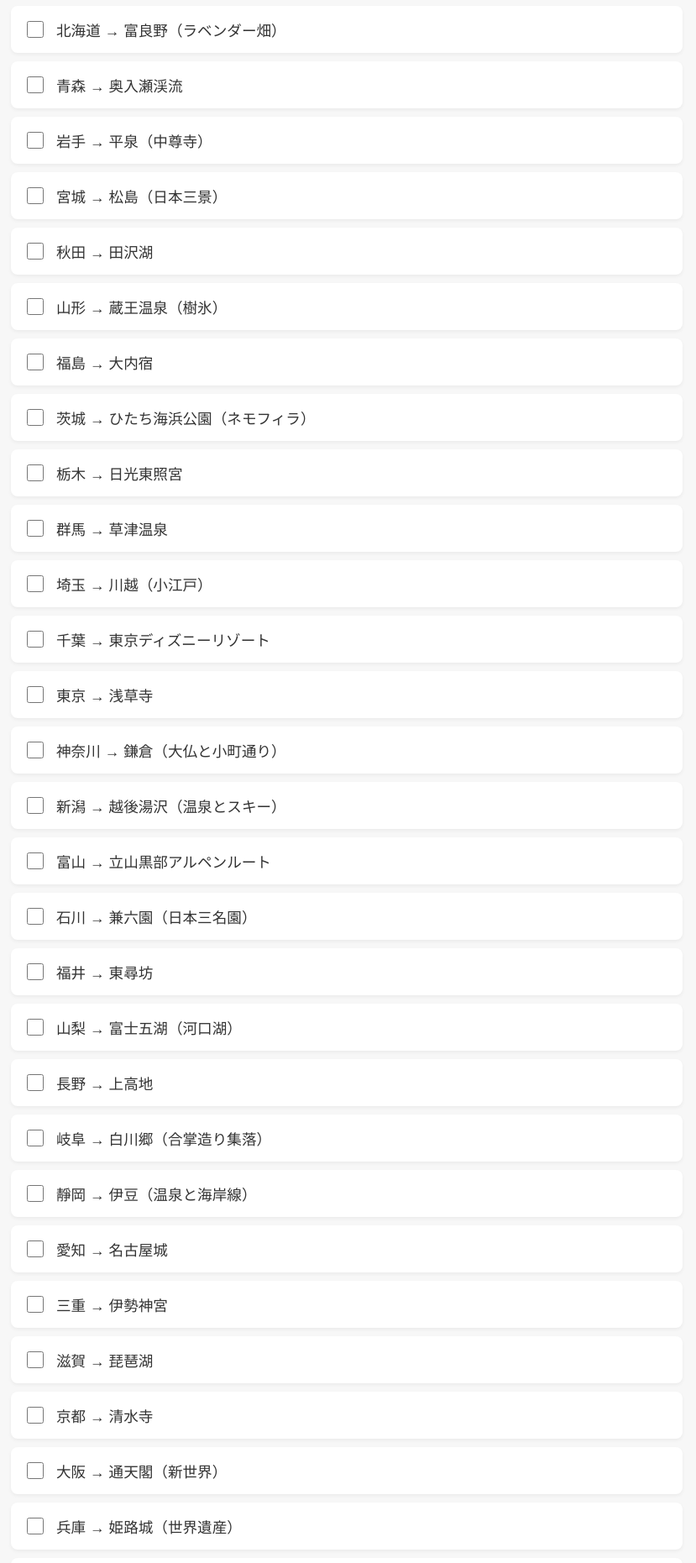
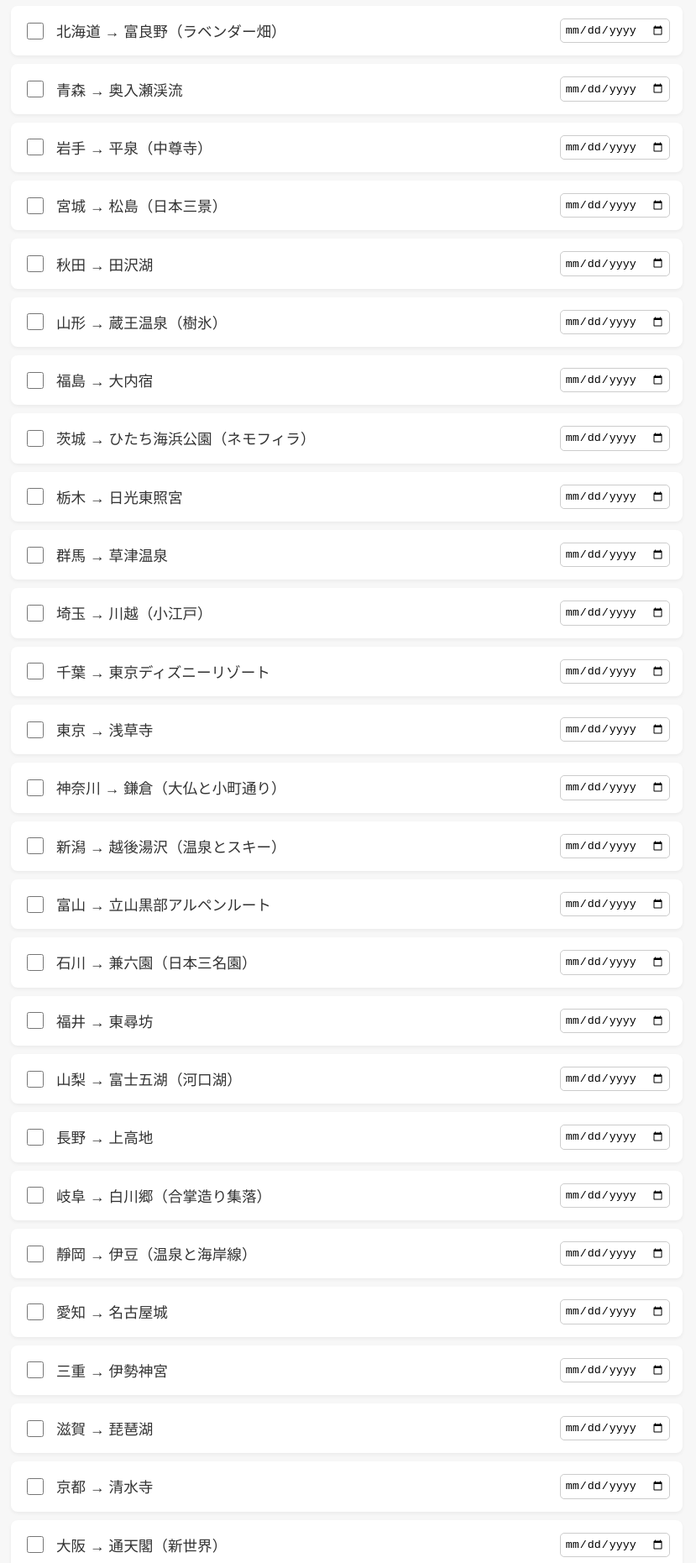
Before and after one commit to YungRuJeng/Japan-travel-checklist, a plain HTML site: page index.html in a window 1280 px wide. Shown: the part 300-2161 px from the top of the page at 84% size, without its empty margins (227-1056 px from the left). Drawn offline with Linux system fonts and the light colour scheme.

Commit message:
Update index.html with full content

```diff
--- a/index.html
+++ b/index.html
@@ -49,6 +49,12 @@
             width: 20px;
             height: 20px;
             cursor: pointer;
+        }
+        input[type="date"] {
+            margin-left: 15px;
+            padding: 5px;
+            border: 1px solid #ccc;
+            border-radius: 5px;
         }
         label {
             cursor: pointer;
@@ -114,212 +120,261 @@
         <div class="location">
             <input type="checkbox" id="hokkaido">
             <label for="hokkaido">北海道 → 富良野（ラベンダー畑）</label>
+            <input type="date" class="date-input">
         </div>
         <div class="location">
             <input type="checkbox" id="aomori">
             <label for="aomori">青森 → 奥入瀬渓流</label>
+            <input type="date" class="date-input">
         </div>
         <div class="location">
             <input type="checkbox" id="iwate">
             <label for="iwate">岩手 → 平泉（中尊寺）</label>
+            <input type="date" class="date-input">
         </div>
         <div class="location">
             <input type="checkbox" id="miyagi">
             <label for="miyagi">宮城 → 松島（日本三景）</label>
+            <input type="date" class="date-input">
         </div>
         <div class="location">
             <input type="checkbox" id="akita">
             <label for="akita">秋田 → 田沢湖</label>
+            <input type="date" class="date-input">
         </div>
         <div class="location">
             <input type="checkbox" id="yamagata">
             <label for="yamagata">山形 → 蔵王温泉（樹氷）</label>
+            <input type="date" class="date-input">
         </div>
         <div class="location">
             <input type="checkbox" id="fukushima">
             <label for="fukushima">福島 → 大内宿</label>
+            <input type="date" class="date-input">
         </div>
         <div class="location">
             <input type="checkbox" id="ibaraki">
             <label for="ibaraki">茨城 → ひたち海浜公園（ネモフィラ）</label>
+            <input type="date" class="date-input">
         </div>
         <div class="location">
             <input type="checkbox" id="tochigi">
             <label for="tochigi">栃木 → 日光東照宮</label>
+            <input type="date" class="date-input">
         </div>
         <div class="location">
             <input type="checkbox" id="gunma">
             <label for="gunma">群馬 → 草津温泉</label>
+            <input type="date" class="date-input">
         </div>
         <div class="location">
             <input type="checkbox" id="saitama">
             <label for="saitama">埼玉 → 川越（小江戸）</label>
+            <input type="date" class="date-input">
         </div>
         <div class="location">
             <input type="checkbox" id="chiba">
             <label for="chiba">千葉 → 東京ディズニーリゾート</label>
+            <input type="date" class="date-input">
         </div>
         <div class="location">
             <input type="checkbox" id="tokyo">
             <label for="tokyo">東京 → 浅草寺</label>
+            <input type="date" class="date-input">
         </div>
         <div class="location">
             <input type="checkbox" id="kanagawa">
             <label for="kanagawa">神奈川 → 鎌倉（大仏と小町通り）</label>
+            <input type="date" class="date-input">
         </div>
         <div class="location">
             <input type="checkbox" id="niigata">
             <label for="niigata">新潟 → 越後湯沢（温泉とスキー）</label>
+            <input type="date" class="date-input">
         </div>
         <div class="location">
             <input type="checkbox" id="toyama">
             <label for="toyama">富山 → 立山黒部アルペンルート</label>
+            <input type="date" class="date-input">
         </div>
         <div class="location">
             <input type="checkbox" id="ishikawa">
             <label for="ishikawa">石川 → 兼六園（日本三名園）</label>
+            <input type="date" class="date-input">
         </div>
         <div class="location">
             <input type="checkbox" id="fukui">
             <label for="fukui">福井 → 東尋坊</label>
+            <input type="date" class="date-input">
         </div>
         <div class="location">
             <input type="checkbox" id="yamanashi">
             <label for="yamanashi">山梨 → 富士五湖（河口湖）</label>
+            <input type="date" class="date-input">
         </div>
         <div class="location">
             <input type="checkbox" id="nagano">
             <label for="nagano">長野 → 上高地</label>
+            <input type="date" class="date-input">
         </div>
         <div class="location">
             <input type="checkbox" id="gifu">
             <label for="gifu">岐阜 → 白川郷（合掌造り集落）</label>
+            <input type="date" class="date-input">
         </div>
         <div class="location">
             <input type="checkbox" id="shizuoka">
             <label for="shizuoka">靜岡 → 伊豆（温泉と海岸線）</label>
+            <input type="date" class="date-input">
         </div>
         <div class="location">
             <input type="checkbox" id="aichi">
             <label for="aichi">愛知 → 名古屋城</label>
+            <input type="date" class="date-input">
         </div>
         <div class="location">
             <input type="checkbox" id="mie">
             <label for="mie">三重 → 伊勢神宮</label>
+            <input type="date" class="date-input">
         </div>
         <div class="location">
             <input type="checkbox" id="shiga">
             <label for="shiga">滋賀 → 琵琶湖</label>
+            <input type="date" class="date-input">
         </div>
         <div class="location">
             <input type="checkbox" id="kyoto">
             <label for="kyoto">京都 → 清水寺</label>
+            <input type="date" class="date-input">
         </div>
         <div class="location">
             <input type="checkbox" id="osaka">
             <label for="osaka">大阪 → 通天閣（新世界）</label>
+            <input type="date" class="date-input">
         </div>
         <div class="location">
             <input type="checkbox" id="hyogo">
             <label for="hyogo">兵庫 → 姫路城（世界遺産）</label>
+            <input type="date" class="date-input">
         </div>
         <div class="location">
             <input type="checkbox" id="nara">
             <label for="nara">奈良 → 東大寺（大仏）</label>
+            <input type="date" class="date-input">
         </div>
         <div class="location">
             <input type="checkbox" id="wakayama">
             <label for="wakayama">和歌山 → 熊野古道</label>
+            <input type="date" class="date-input">
         </div>
         <div class="location">
             <input type="checkbox" id="tottori">
             <label for="tottori">鳥取 → 鳥取砂丘</label>
+            <input type="date" class="date-input">
         </div>
         <div class="location">
             <input type="checkbox" id="shimane">
             <label for="shimane">島根 → 出雲大社</label>
+            <input type="date" class="date-input">
         </div>
         <div class="location">
             <input type="checkbox" id="okayama">
             <label for="okayama">岡山 → 倉敷美觀地区</label>
+            <input type="date" class="date-input">
         </div>
         <div class="location">
             <input type="checkbox" id="hiroshima">
             <label for="hiroshima">広島 → 厳島神社（宮島）</label>
+            <input type="date" class="date-input">
         </div>
         <div class="location">
             <input type="checkbox" id="yamaguchi">
             <label for="yamaguchi">山口 → 角島大橋</label>
+            <input type="date" class="date-input">
         </div>
         <div class="location">
             <input type="checkbox" id="tokushima">
             <label for="tokushima">徳島 → 鳴門の渦潮</label>
+            <input type="date" class="date-input">
         </div>
         <div class="location">
             <input type="checkbox" id="kagawa">
             <label for="kagawa">香川 → 金刀比羅宮（こんぴらさん）</label>
+            <input type="date" class="date-input">
         </div>
         <div class="location">
             <input type="checkbox" id="ehime">
             <label for="ehime">愛媛 → 道後温泉</label>
+            <input type="date" class="date-input">
         </div>
         <div class="location">
             <input type="checkbox" id="kochi">
             <label for="kochi">高知 → 桂浜</label>
+            <input type="date" class="date-input">
         </div>
         <div class="location">
             <input type="checkbox" id="fukuoka">
             <label for="fukuoka">福岡 → 太宰府天満宮</label>
+            <input type="date" class="date-input">
         </div>
         <div class="location">
             <input type="checkbox" id="saga">
             <label for="saga">佐賀 → 有田陶器市</label>
+            <input type="date" class="date-input">
         </div>
         <div class="location">
             <input type="checkbox" id="nagasaki">
             <label for="nagasaki">長崎 → グラバー園</label>
+            <input type="date" class="date-input">
         </div>
         <div class="location">
             <input type="checkbox" id="kumamoto">
             <label for="kumamoto">熊本 → 熊本城</label>
+            <input type="date" class="date-input">
         </div>
         <div class="location">
             <input type="checkbox" id="oita">
             <label for="oita">大分 → 別府温泉</label>
+            <input type="date" class="date-input">
         </div>
         <div class="location">
             <input type="checkbox" id="miyazaki">
             <label for="miyazaki">宮崎 → 高千穂峡</label>
+            <input type="date" class="date-input">
         </div>
         <div class="location">
             <input type="checkbox" id="kagoshima">
             <label for="kagoshima">鹿児島 → 桜島</label>
+            <input type="date" class="date-input">
         </div>
         <div class="location">
             <input type="checkbox" id="okinawa">
             <label for="okinawa">沖縄 → 美ら海水族館</label>
+            <input type="date" class="date-input">
         </div>
     </div>
 
     <script>
-        // Get all checkboxes and progress bar
         const checkboxes = document.querySelectorAll('input[type="checkbox"]');
         const progressBarFill = document.getElementById('progress-bar-fill');
+        const dateInputs = document.querySelectorAll('.date-input');
 
-        // Local storage and progress calculation
         function updateProgress() {
             const total = checkboxes.length;
             const checked = Array.from(checkboxes).filter(checkbox => checkbox.checked).length;
             const percentage = Math.round((checked / total) * 100);
 
-            // Update progress bar
             progressBarFill.style.width = `${percentage}%`;
             progressBarFill.textContent = `${percentage}%`;
 
-            // Save state
-            checkboxes.forEach(checkbox => {
-                localStorage.setItem(checkbox.id, checkbox.checked ? "checked" : "unchecked");
-                // Update location div class
+            checkboxes.forEach((checkbox, index) => {
+                const dateInput = dateInputs[index];
+                const state = {
+                    checked: checkbox.checked,
+                    date: dateInput.value
+                };
+                localStorage.setItem(checkbox.id, JSON.stringify(state));
+
                 const locationDiv = checkbox.closest('.location');
                 if (checkbox.checked) {
                     locationDiv.classList.add('checked');
@@ -329,14 +384,26 @@
             });
         }
 
-        // Load saved data on initialization
-        checkboxes.forEach(checkbox => {
-            const savedState = localStorage.getItem(checkbox.id);
-            if (savedState === "checked") {
-                checkbox.checked = true;
-                checkbox.closest('.location').classList.add('checked');
-            }
-        });
+        function initializeState() {
+            checkboxes.forEach((checkbox, index) => {
+                const dateInput = dateInputs[index];
+                const savedState = localStorage.getItem(checkbox.id);
+                if (savedState) {
+                    const { checked, date } = JSON.parse(savedState);
+                    checkbox.checked = checked;
+                    dateInput.value = date || '';
+                    if (checked) {
+                        checkbox.closest('.location').classList.add('checked');
+                    }
+                }
+            });
+            updateProgress();
+        }
 
-        // Bind event handlers
-        check
+        checkboxes.forEach(checkbox => checkbox.addEventListener('change', updateProgress));
+        dateInputs.forEach(dateInput => dateInput.addEventListener('change', updateProgress));
+
+        initializeState();
+    </script>
+</body>
+</html>
```
